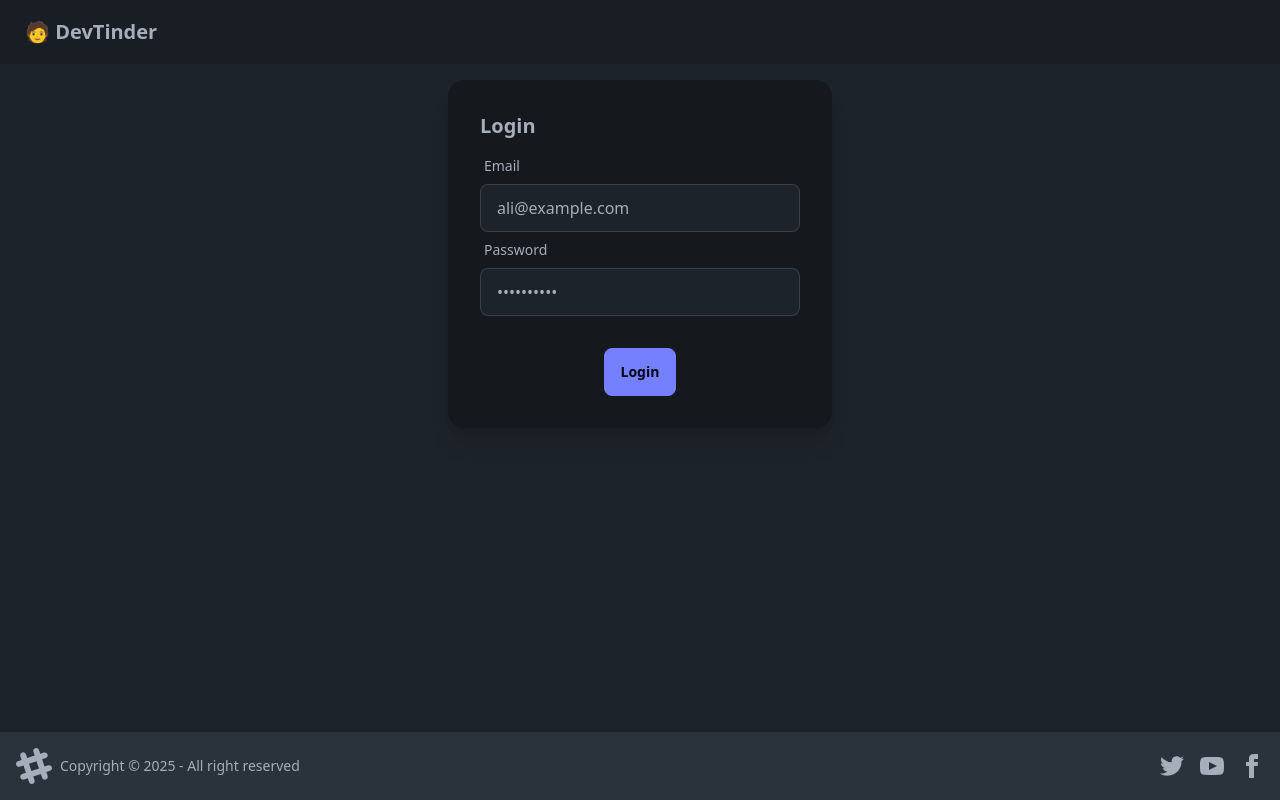
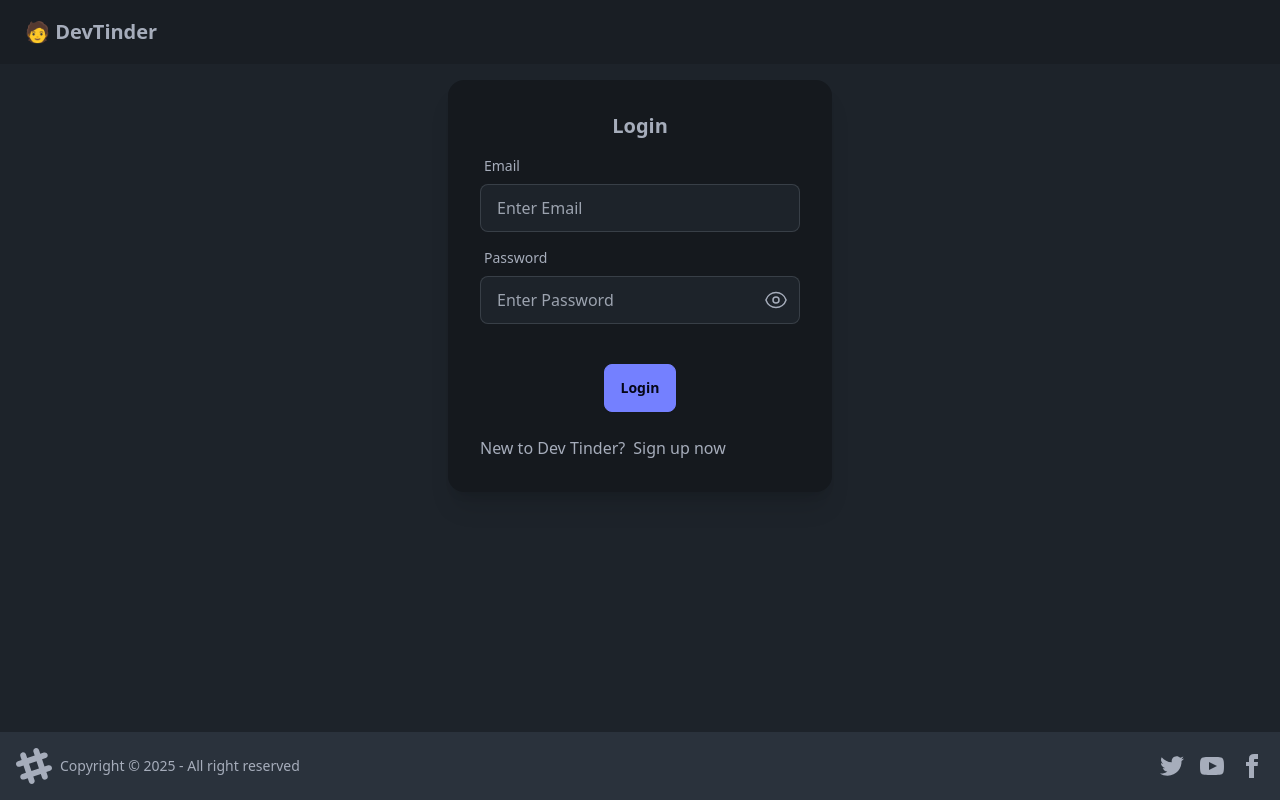
Before and after one commit to CodedbyAli/devTinder-web, a React (Vite) app: page /login in a window 1280 px wide. Built offline with nearby package versions, Linux system fonts and the light colour scheme; no server answers.

Commit message:
Created Sign in functionality

```diff
--- a/src/pages/Login.jsx
+++ b/src/pages/Login.jsx
@@ -7,14 +7,17 @@ import { BASE_URL } from "../utils/constants";
 
 const Login = () => {
     const dispatch = useDispatch();
-    const [email, setEmail] = useState('ali@example.com');
-    const [password, setPassword] = useState('Ali@123456');
+    const [firstName, setFirstName] = useState('');
+    const [lastName, setLastName] = useState('');
+    const [email, setEmail] = useState('');
+    const [password, setPassword] = useState('');
+    const [showPassword, setShowPassword] = useState(false);
+    const [isLogin, setIsLogin] = useState(true);
     const [error, setError] = useState('');
 
     const navigate = useNavigate();
 
-    const handleLogin = async (e) => {
-        e.preventDefault();
+    const handleLogin = async () => {
         try{
             const res = await axios.post(
                 BASE_URL+'/login',
@@ -34,13 +37,47 @@ const Login = () => {
         }
     }
 
+    const handleSignUp = async () => {
+        try {
+            const res = await axios.post(
+                BASE_URL + '/signup',
+                {
+                    firstName, lastName, email, password
+                },
+                {withCredentials: true}
+            )
+
+            dispatch(addUser(res?.data));
+            navigate('/profile');
+
+        } catch (err) {
+            setError(err?.response?.data || 'Something Went Wrong');
+            console.log(err.message);
+        }
+    }
+
     return(
         <>
             <div className="flex justify-center">
                 <div className="card bg-base-300 w-96 shadow-xl my-4">
                     <div className="card-body">
-                        <h2 className="card-title text-center">Login</h2>
-                        <form onSubmit={handleLogin}>
+                        <h2 className="card-title flex justify-center">{isLogin ? 'Login' : 'Sign Up'}</h2>
+                            {!isLogin && (
+                                <>
+                                    <label className="form-control w-full max-w-xs">
+                                        <div className="label">
+                                            <span className="label-text">First Name</span>
+                                        </div>
+                                        <input onChange={(e) => setFirstName(e.target.value)} value={firstName} type="text" placeholder="Enter First Name" className="input input-bordered w-full max-w-xs" />
+                                    </label>
+                                    <label className="form-control w-full max-w-xs">
+                                        <div className="label">
+                                            <span className="label-text">Last Name</span>
+                                        </div>
+                                        <input onChange={(e) => setLastName(e.target.value)} value={lastName} type="text" placeholder="Enter Last Name" className="input input-bordered w-full max-w-xs" />
+                                    </label>
+                                </>
+                            )}
                             <label className="form-control w-full max-w-xs">
                                 <div className="label">
                                     <span className="label-text">Email</span>
@@ -51,13 +88,21 @@ const Login = () => {
                                 <div className="label">
                                     <span className="label-text">Password</span>
                                 </div>
-                                <input onChange={(e) => setPassword(e.target.value)} value={password} type="password" placeholder="Enter Password" className="input input-bordered w-full max-w-xs" />
-                            </label>
+                                <div className="relative w-full">
+                                    <input onChange={(e) => setPassword(e.target.value)} value={password} type={showPassword ? "text" : "password"} placeholder="Enter Password" className="input input-bordered w-full max-w-xs pr-10"/>
+                                    <svg onClick={() => {setShowPassword(!showPassword)}} xmlns="http://www.w3.org/2000/svg" fill="none" viewBox="0 0 24 24" strokeWidth={1.5} stroke="currentColor"
+                                        className="w-6 h-6 absolute top-1/2 right-3 transform -translate-y-1/2 cursor-pointer"
+                                    >
+                                    <path strokeLinecap="round" strokeLinejoin="round" d="M2.036 12.322a1.012 1.012 0 0 1 0-.639C3.423 7.51 7.36 4.5 12 4.5c4.638 0 8.573 3.007 9.963 7.178.07.207.07.431 0 .639C20.577 16.49 16.64 19.5 12 19.5c-4.638 0-8.573-3.007-9.963-7.178Z" />
+                                    <path strokeLinecap="round" strokeLinejoin="round" d="M15 12a3 3 0 1 1-6 0 3 3 0 0 1 6 0Z" />
+                                    </svg>
+                                </div>
+                                </label>
                             <p className="text-red-500 pt-4">{error}</p>
-                            <div className="card-actions justify-center mt-4">
-                                <button className="btn btn-primary">Login</button>
+                            <div className="card-actions justify-center mt-2">
+                                <button onClick={isLogin ? handleLogin : handleSignUp} className="btn btn-primary">{isLogin ? "Login" : "Sign up"}</button>
                             </div>
-                        </form>
+                            <p className="mt-4">{isLogin ? 'New to Dev Tinder?' : 'Already a member?'}<span className="ml-2 cursor-pointer hover:underline" onClick={() => setIsLogin(!isLogin)}>{isLogin ? "Sign up now" : "Login instead"}</span></p>
                     </div>
                 </div>
             </div>
```
